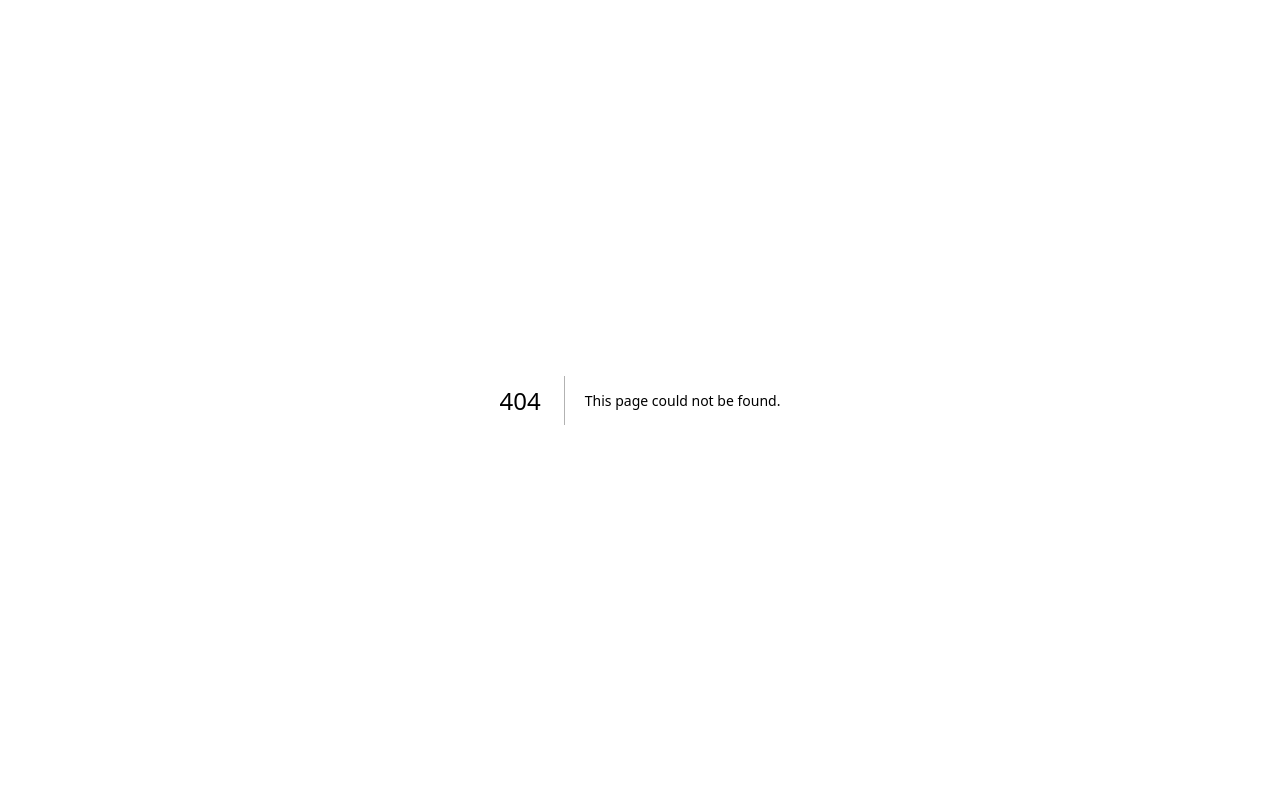
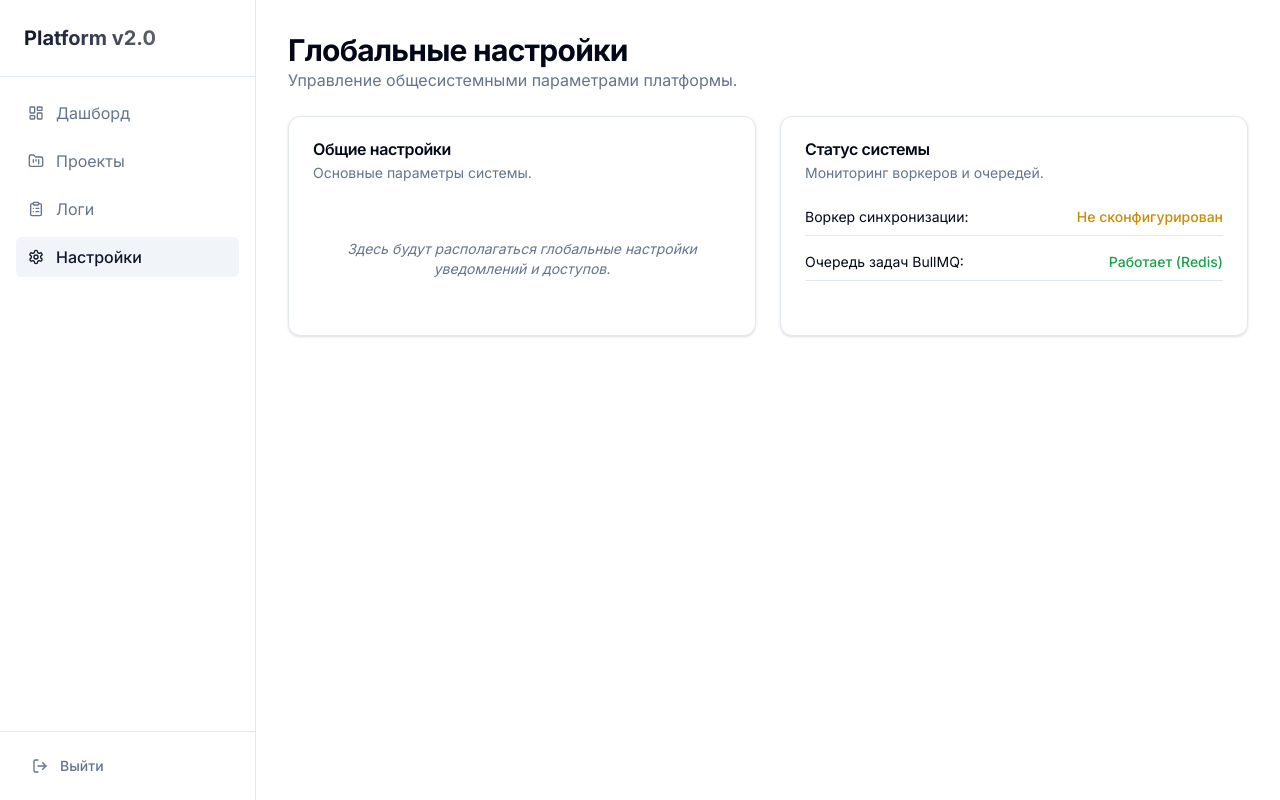
Before and after one commit to vaneeeek5/platform_3.0, a Next.js app: page /admin/settings in a window 1280 px wide. Before the commit this address had no page. Built offline with nearby package versions, Linux system fonts and the light colour scheme.

Commit message:
feat: implement global settings and improve yandex settings persistence

```diff
--- /dev/null
+++ b/src/app/admin/settings/page.tsx
@@ -0,0 +1,47 @@
+"use client"
+
+import { Card, CardContent, CardDescription, CardHeader, CardTitle } from "@/components/ui/card";
+
+export default function GlobalSettingsPage() {
+  return (
+    <div className="space-y-6">
+      <div>
+        <h2 className="text-3xl font-bold tracking-tight">Глобальные настройки</h2>
+        <p className="text-muted-foreground">Управление общесистемными параметрами платформы.</p>
+      </div>
+
+      <div className="grid gap-6 md:grid-cols-2">
+        <Card>
+          <CardHeader>
+            <CardTitle>Общие настройки</CardTitle>
+            <CardDescription>Основные параметры системы.</CardDescription>
+          </CardHeader>
+          <CardContent>
+            <p className="text-sm text-center py-8 text-muted-foreground italic">
+              Здесь будут располагаться глобальные настройки уведомлений и доступов.
+            </p>
+          </CardContent>
+        </Card>
+
+        <Card>
+          <CardHeader>
+            <CardTitle>Статус системы</CardTitle>
+            <CardDescription>Мониторинг воркеров и очередей.</CardDescription>
+          </CardHeader>
+          <CardContent>
+            <div className="space-y-4 text-sm">
+              <div className="flex justify-between border-b pb-2">
+                 <span>Воркер синхронизации:</span>
+                 <span className="text-yellow-600 font-medium">Не сконфигурирован</span>
+              </div>
+              <div className="flex justify-between border-b pb-2">
+                 <span>Очередь задач BullMQ:</span>
+                 <span className="text-green-600 font-medium">Работает (Redis)</span>
+              </div>
+            </div>
+          </CardContent>
+        </Card>
+      </div>
+    </div>
+  );
+}
--- a/src/components/projects/yandex-settings.tsx
+++ b/src/components/projects/yandex-settings.tsx
@@ -1,6 +1,6 @@
 "use client"
 
-import { useState, useEffect } from "react";
+import { useState, useEffect, useCallback } from "react";
 import { Card, CardContent, CardDescription, CardHeader, CardTitle, CardFooter } from "@/components/ui/card";
 import { Button } from "@/components/ui/button";
 import { Input } from "@/components/ui/input";
@@ -24,8 +24,30 @@ export function YandexSettings({ projectId }: { projectId: number }) {
   const [availableGoals, setAvailableGoals] = useState<Goal[]>([]);
   const [trackedGoalIds, setTrackedGoalIds] = useState<string[]>([]);
 
+  const fetchGoals = useCallback(async (t?: string, c?: string) => {
+    const activeToken = t || token;
+    const activeCounter = c || counterId;
+
+    if (!activeToken || !activeCounter) return;
+
+    setFetchingGoals(true);
+    try {
+      const res = await fetch(`/api/projects/${projectId}/metrika/goals?token=${activeToken}&counterId=${activeCounter}`);
+      const data = await res.json();
+      if (data.error) {
+        // Don't toast on initial auto-load to avoid noise
+        if (t || c) toast.error(data.error);
+      } else {
+        setAvailableGoals(data);
+      }
+    } catch (e) {
+      if (t || c) toast.error("Ошибка при получении целей");
+    } finally {
+      setFetchingGoals(false);
+    }
+  }, [projectId, token, counterId]);
+
   useEffect(() => {
-    // Load initial project settings and tracked goals
     Promise.all([
       fetch(`/api/projects/${projectId}`).then(res => res.json()),
       fetch(`/api/projects/${projectId}/tracked-goals`).then(res => res.json())
@@ -33,18 +55,27 @@ export function YandexSettings({ projectId }: { projectId: number }) {
       if (project) {
         setToken(project.yandexToken || "");
         setCounterId(project.yandexCounterId || "");
+
+        // Auto-fetch goals if creds exist
+        if (project.yandexToken && project.yandexCounterId) {
+           fetchGoals(project.yandexToken, project.yandexCounterId);
+        }
       }
       if (Array.isArray(goals)) {
         setTrackedGoalIds(goals.map((g: any) => g.goalId));
       }
       setLoading(false);
     });
-  }, [projectId]);
+  }, [projectId, fetchGoals]);
 
   const handleSaveGoals = async () => {
-    const goalsToSave = availableGoals
-      .filter(g => trackedGoalIds.includes(g.id))
-      .map(g => ({ goalId: g.id, goalName: g.name }));
+    // If availableGoals is empty because they haven't fetched manually, we can't save names
+    // But we should have the IDs anyway.
+    // This is a UI limitation: we only save what we see.
+    const goalsToSave = trackedGoalIds.map(id => {
+       const goal = availableGoals.find(g => g.id === id);
+       return { goalId: id, goalName: goal?.name || "Unknown Goal" };
+    });
 
     setSaving(true);
     try {
@@ -66,28 +97,6 @@ export function YandexSettings({ projectId }: { projectId: number }) {
     }
   };
 
-  const fetchGoals = async () => {
-    if (!token || !counterId) {
-       toast.error("Введите токен и ID счетчика");
-       return;
-    }
-    setFetchingGoals(true);
-    try {
-      const res = await fetch(`/api/projects/${projectId}/metrika/goals?token=${token}&counterId=${counterId}`);
-      const data = await res.json();
-      if (data.error) {
-        toast.error(data.error);
-      } else {
-        setAvailableGoals(data);
-        toast.success(`Найдено целей: ${data.length}`);
-      }
-    } catch (e) {
-      toast.error("Ошибка при получении целей");
-    } finally {
-      setFetchingGoals(false);
-    }
-  };
-
   const handleSave = async () => {
     setSaving(true);
     try {
@@ -102,6 +111,8 @@ export function YandexSettings({ projectId }: { projectId: number }) {
 
       if (res.ok) {
         toast.success("Доступы Яндекса сохранены");
+        // Re-fetch goals to refresh UI
+        fetchGoals(token, counterId);
       } else {
         toast.error("Ошибка при сохранении");
       }
@@ -145,8 +156,8 @@ export function YandexSettings({ projectId }: { projectId: number }) {
               />
             </div>
           </div>
-          <Button onClick={fetchGoals} variant="outline" disabled={fetchingGoals}>
-            {fetchingGoals ? "Загрузка..." : "Получить список целей"}
+          <Button onClick={() => fetchGoals()} variant="outline" disabled={fetchingGoals}>
+            {fetchingGoals ? "Загрузка целей..." : "Обновить список целей"}
           </Button>
         </CardContent>
         <CardFooter className="border-t px-6 py-4">
@@ -156,7 +167,7 @@ export function YandexSettings({ projectId }: { projectId: number }) {
         </CardFooter>
       </Card>
 
-      {availableGoals.length > 0 && (
+      {(availableGoals.length > 0 || trackedGoalIds.length > 0) && (
         <Card>
           <CardHeader>
             <CardTitle>Цели Метрики</CardTitle>
@@ -165,6 +176,11 @@ export function YandexSettings({ projectId }: { projectId: number }) {
             </CardDescription>
           </CardHeader>
           <CardContent>
+            {fetchingGoals ? (
+               <div className="py-8 text-center text-muted-foreground italic">Загрузка списка целей...</div>
+            ) : availableGoals.length === 0 ? (
+               <div className="py-8 text-center text-muted-foreground italic">Нажмите «Обновить список целей», чтобы увидеть доступные цели.</div>
+            ) : (
                 <Table>
                 <TableHeader>
                   <TableRow>
@@ -200,9 +216,10 @@ export function YandexSettings({ projectId }: { projectId: number }) {
                   ))}
                 </TableBody>
               </Table>
+            )}
           </CardContent>
           <CardFooter className="border-t px-6 py-4">
-             <Button onClick={handleSaveGoals} disabled={saving || availableGoals.length === 0}>
+             <Button onClick={handleSaveGoals} disabled={saving}>
                 {saving ? "Сохранение..." : "Сохранить выбранные цели"}
              </Button>
           </CardFooter>
```
Lines whose indentation alone changed are shown as unchanged.
